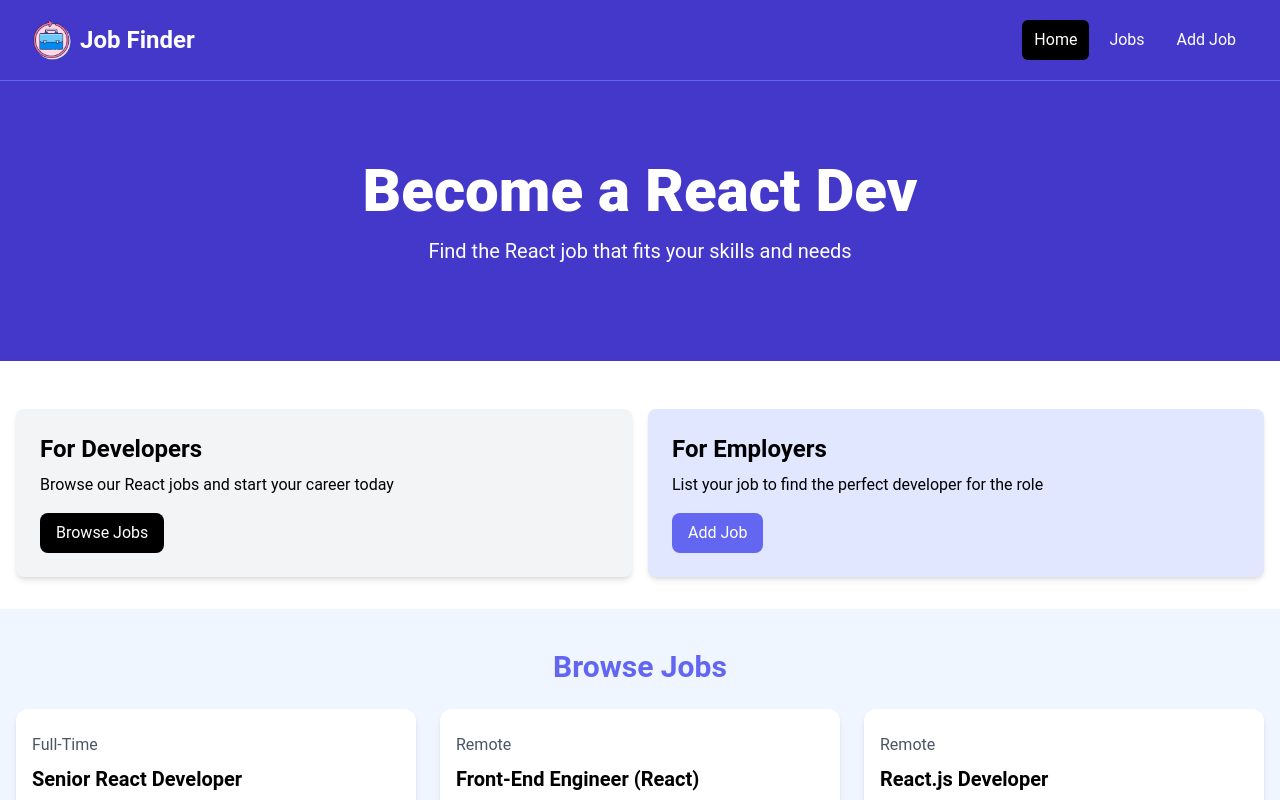
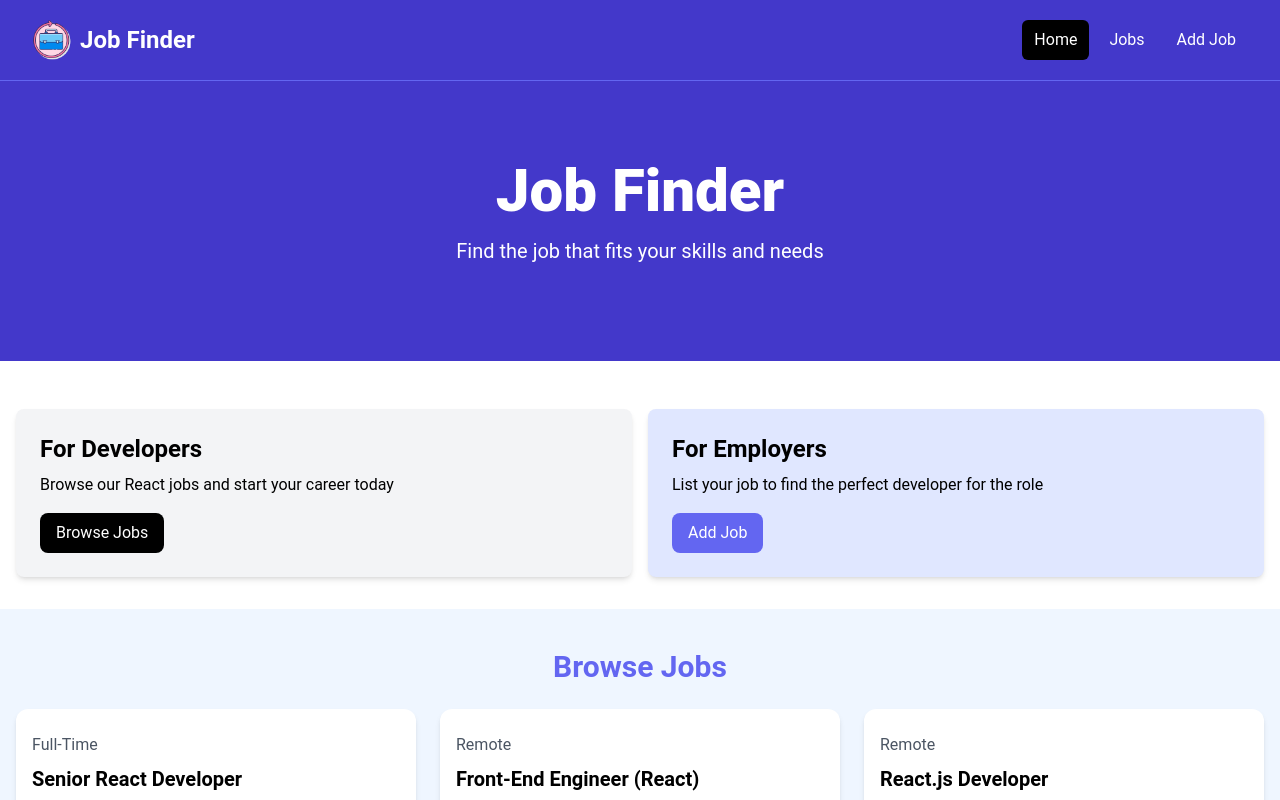
Before and after one commit to agarwalm92/jobposting, a React (Vite) app: page / in a window 1280 px wide. Shown: the top 800 px of the page. Built offline with nearby package versions, Linux system fonts and the light colour scheme.

Commit message:
Fine tuning the components

```diff
--- a/src/App.jsx
+++ b/src/App.jsx
@@ -1,5 +1,5 @@
 import BrowseJobs from "./components/BrowseJobs";
-import Developers from "./components/Developers";
+import HomeCards from "./components/HomeCards";
 import Hero from "./components/Hero";
 import Navbar from "./components/Navbar";
 
@@ -8,7 +8,7 @@ function App() {
     <>
       <Navbar />
       <Hero />
-      <Developers />
+      <HomeCards />
       <BrowseJobs />
       <section className="m-auto max-w-lg my-10 px-6">
         <a
--- /dev/null
+++ b/src/components/Card.jsx
@@ -0,0 +1,6 @@
+/* eslint-disable react/prop-types */
+const Card = ({ children, bg = "bg-gray-100" }) => {
+  return <div className={`${bg} p-6 rounded-lg shadow-md`}>{children}</div>;
+};
+
+export default Card;
--- a/src/components/Hero.jsx
+++ b/src/components/Hero.jsx
@@ -1,15 +1,17 @@
-const Hero = () => {
+/* eslint-disable react/prop-types */
+const Hero = ({
+  title = "Job Finder",
+  desc = "Find the job that fits your skills and needs",
+}) => {
   return (
     <>
       <section className="bg-indigo-700 py-20 mb-4">
         <div className="max-w-7xl mx-auto px-4 sm:px-6 lg:px-8 flex flex-col items-center">
           <div className="text-center">
             <h1 className="text-4xl font-extrabold text-white sm:text-5xl md:text-6xl">
-              Become a React Dev
+              {title}
             </h1>
-            <p className="my-4 text-xl text-white">
-              Find the React job that fits your skills and needs
-            </p>
+            <p className="my-4 text-xl text-white">{desc}</p>
           </div>
         </div>
       </section>
--- a/src/components/Developers.jsx
+++ b/src/components/HomeCards.jsx
@@ -1,10 +1,12 @@
-const Developers = () => {
+import Card from "./Card";
+
+const HomeCards = () => {
   return (
     <>
       <section className="py-4">
         <div className="container-xl lg:container m-auto">
           <div className="grid grid-cols-1 md:grid-cols-2 gap-4 p-4 rounded-lg">
-            <div className="bg-gray-100 p-6 rounded-lg shadow-md">
+            <Card>
               <h2 className="text-2xl font-bold">For Developers</h2>
               <p className="mt-2 mb-4">
                 Browse our React jobs and start your career today
@@ -15,8 +17,8 @@ const Developers = () => {
               >
                 Browse Jobs
               </a>
-            </div>
-            <div className="bg-indigo-100 p-6 rounded-lg shadow-md">
+            </Card>
+            <Card bg="bg-indigo-100">
               <h2 className="text-2xl font-bold">For Employers</h2>
               <p className="mt-2 mb-4">
                 List your job to find the perfect developer for the role
@@ -27,7 +29,7 @@ const Developers = () => {
               >
                 Add Job
               </a>
-            </div>
+            </Card>
           </div>
         </div>
       </section>
@@ -35,4 +37,4 @@ const Developers = () => {
   );
 };
 
-export default Developers;
+export default HomeCards;
```
